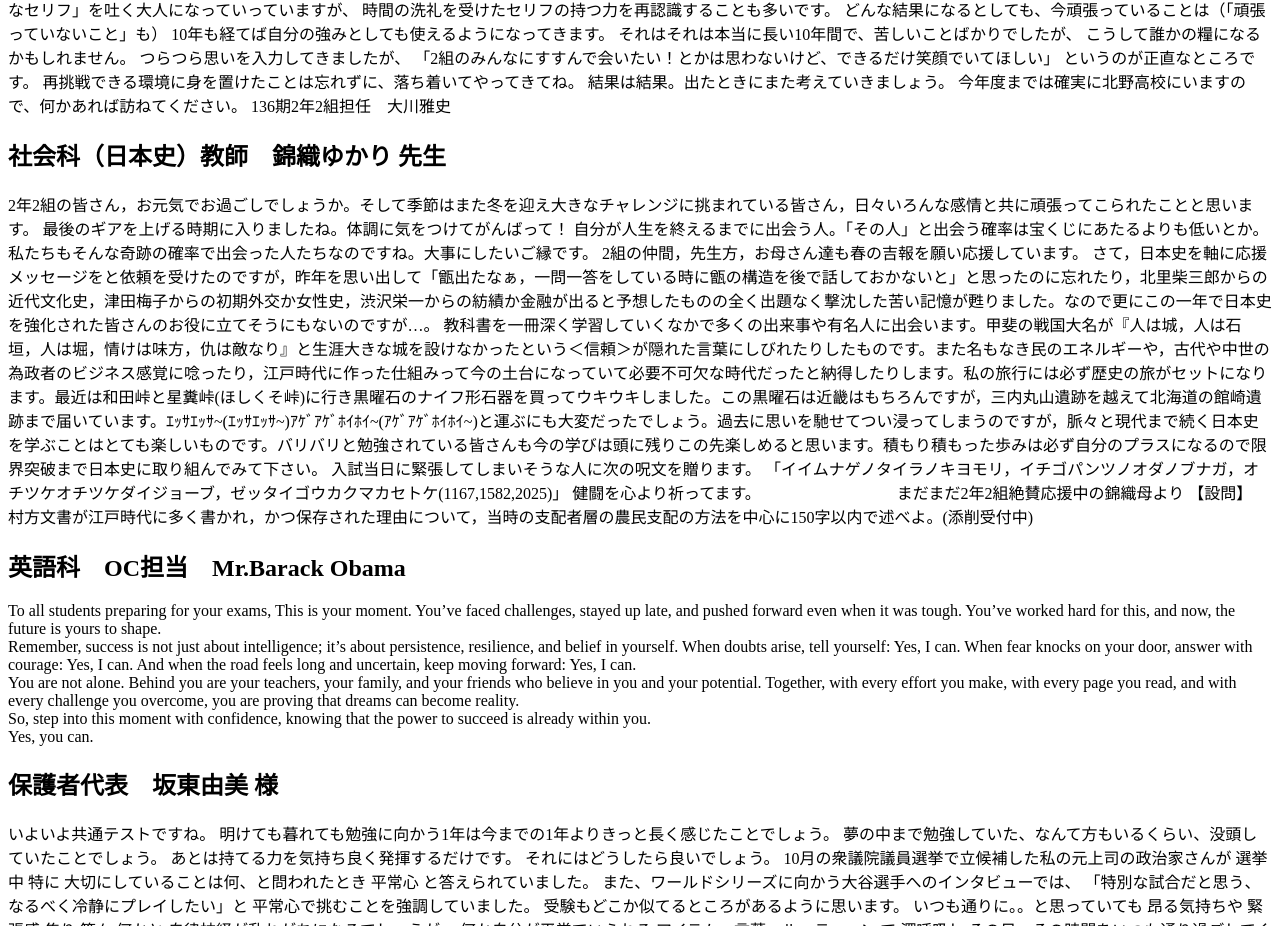
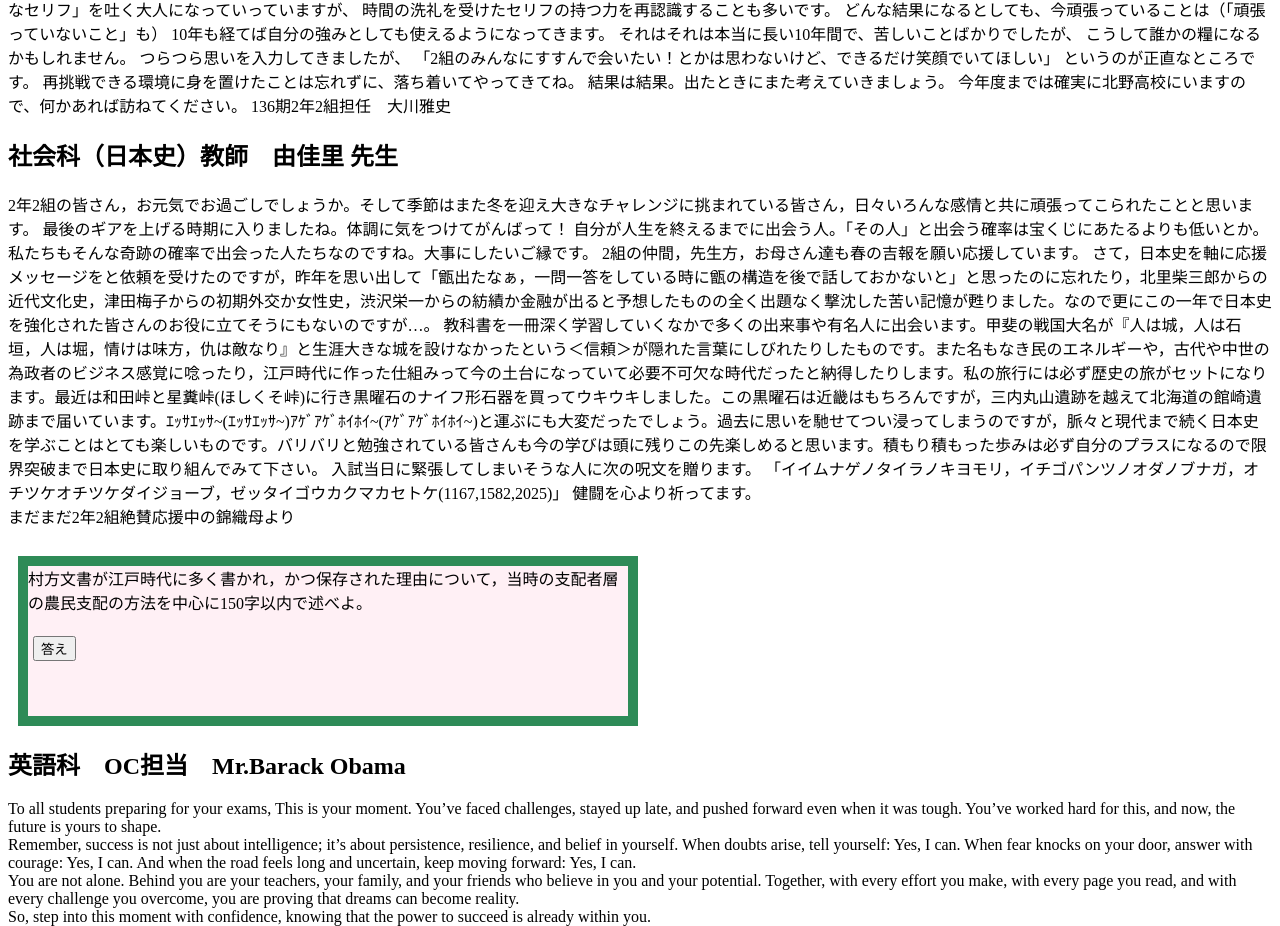
Before and after one commit to yujimato/kitano, a plain HTML site: page 応援メッセージ.html in a window 1280 px wide. Shown: the part 339-1265 px from the top of the page. Drawn offline with Linux system fonts and the light colour scheme.

Commit message:
Add files via upload

```diff
--- a/応援メッセージ.html
+++ b/応援メッセージ.html
@@ -53,7 +53,7 @@
             136期2年2組担任　大川雅史
 
 
-        <h2>社会科（日本史）教師　錦織ゆかり 先生</h2>
+        <h2>社会科（日本史）教師　由佳里 先生</h2>
 
             2年2組の皆さん，お元気でお過ごしでしょうか。そして季節はまた冬を迎え大きなチャレンジに挑まれている皆さん，日々いろんな感情と共に頑張ってこられたことと思います。
             最後のギアを上げる時期に入りましたね。体調に気をつけてがんばって！
@@ -66,11 +66,12 @@
             入試当日に緊張してしまいそうな人に次の呪文を贈ります。
             「イイムナゲノタイラノキヨモリ，イチゴパンツノオダノブナガ，オチツケオチツケダイジョーブ，ゼッタイゴウカクマカセトケ(1167,1582,2025)」
 
-            健闘を心より祈ってます。　　　　　　　　　まだまだ2年2組絶賛応援中の錦織母より
+            健闘を心より祈ってます。<br>まだまだ2年2組絶賛応援中の錦織母より<br><br>
 
-
-            【設問】
-            村方文書が江戸時代に多く書かれ，かつ保存された理由について，当時の支配者層の農民支配の方法を中心に150字以内で述べよ。(添削受付中)
+            <div class="box">村方文書が江戸時代に多く書かれ，かつ保存された理由について，当時の支配者層の農民支配の方法を中心に150字以内で述べよ。
+                <button class="quiz">答え</button><div class="answer">
+                    添削受付中</div>
+            </div>
 
 
 
```
